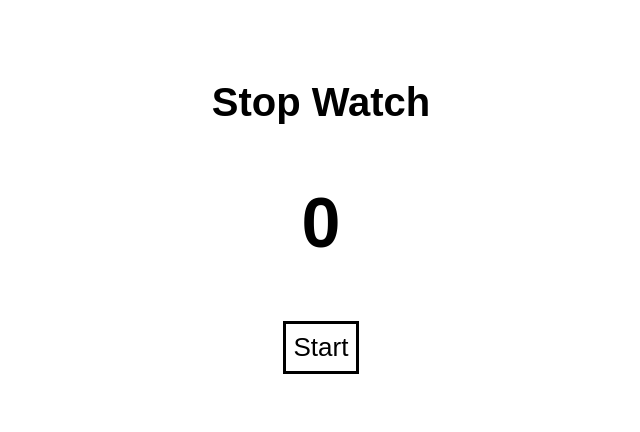
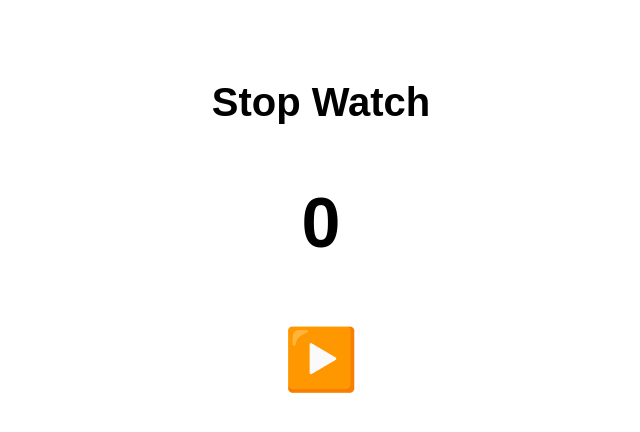
Before and after one commit to travistn/stop-watch, a plain HTML site: page stop-watch/index.html in a window 1280 px wide. Shown: the whole page, without its empty margins (319-959 px from the left). Drawn offline with Linux system fonts and the light colour scheme.

Commit message:
Swapped the play icon for a pause icon to indicate the state of the watch #2

```diff
--- a/stop-watch/index.html
+++ b/stop-watch/index.html
@@ -10,7 +10,7 @@
 <body>
   <h1>Stop Watch</h1>
   <h2 id="time">0</h2>
-  <button id="button">Start</button>
+  <button id="button"></button>
   <script src="main.js"></script>
 </body>
 </html>
--- a/stop-watch/main.js
+++ b/stop-watch/main.js
@@ -15,3 +15,7 @@ $button.addEventListener('click', function update () {
     intervalId = -1
   }
 })
+
+$button.addEventListener('click', function () {
+  $button.classList.toggle('is-clicked')
+})
--- a/stop-watch/styles.css
+++ b/stop-watch/styles.css
@@ -18,12 +18,27 @@ h2 {
 }
 
 button {
-  font-size: 26px;
-  padding: .5rem;
-  border: .2rem solid;
+  font-size: 60px;
+  padding: .2rem;
+  border: none;
 }
 
 button:hover {
   cursor: pointer;
-  background-color: salmon
 }
+
+button::before {
+  content: '▶️'
+}
+
+button::after {
+  content: none;
+}
+
+button.is-clicked::before {
+  content: none;
+}
+
+button.is-clicked::after {
+  content: '⏸'
+}
```
